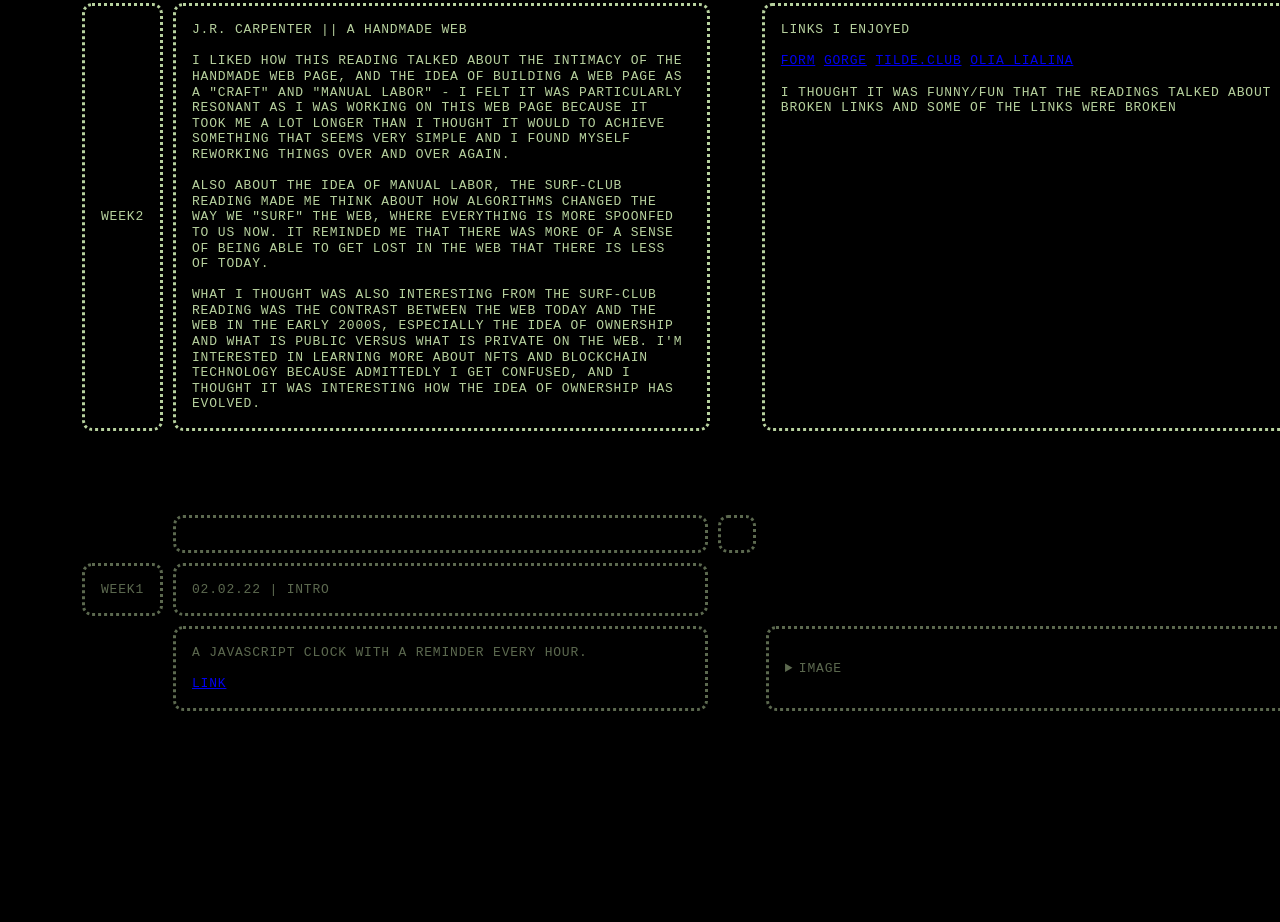
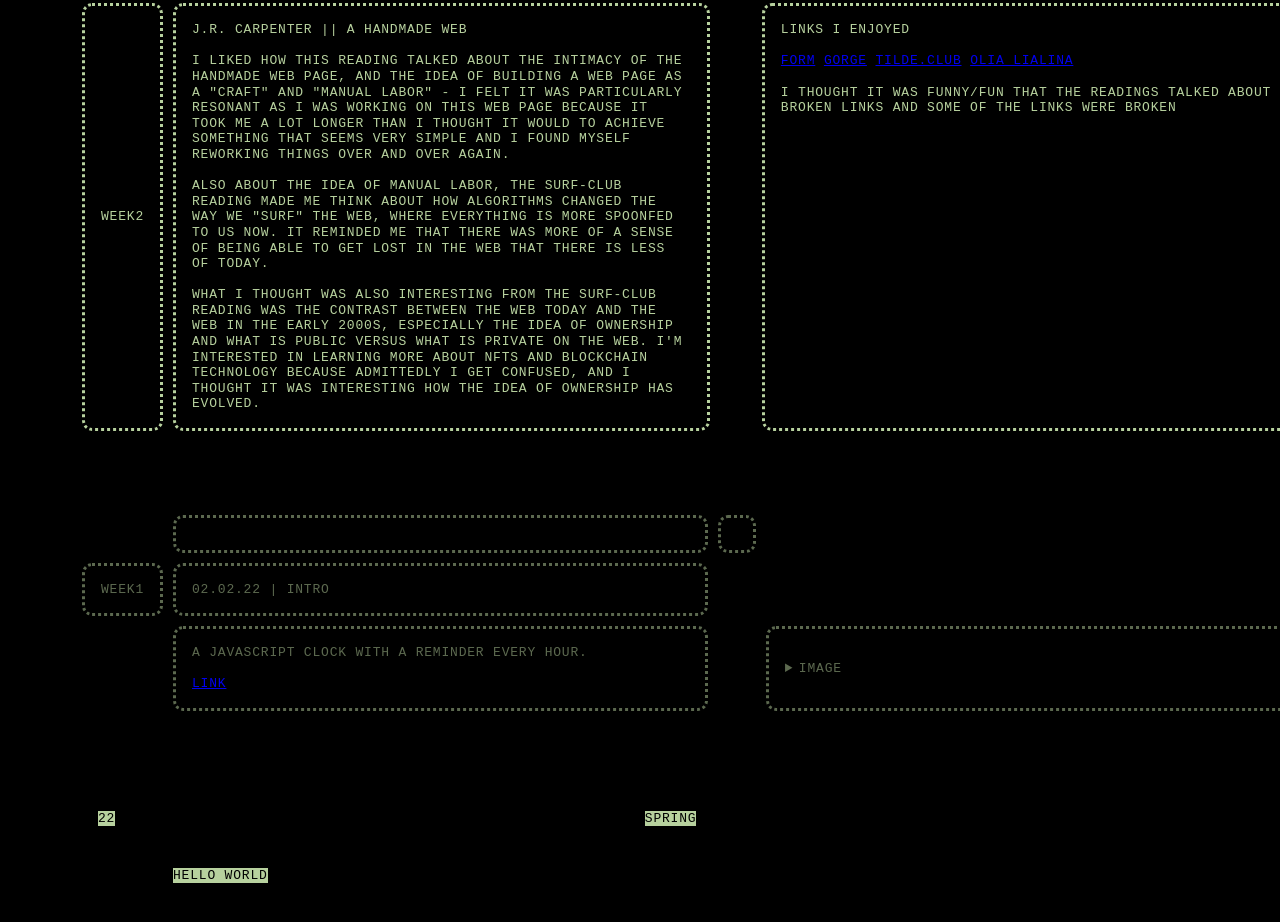
Before and after one commit to okck/a-generative-web-e1, a plain HTML site: page index.html in a window 1280 px wide. Shown: the part 194-1116 px from the top of the page. Before the commit the page ends 939 px from the top, so only its background shows below. Drawn offline with Linux system fonts and the light colour scheme.

Commit message:
Add files via upload

```diff
--- a/index.html
+++ b/index.html
@@ -44,6 +44,11 @@
 
       td {
         border-style: dotted;
+      }
+
+      mark {
+        background-color: rgb(183, 209, 158);
+        color: black;
       }
 
     </style>
@@ -127,5 +132,26 @@
       </table>
     </section>
 <!-- end of week1 -->
+<br>
+<!-- week1 -->
+<section>
+  <table style="width: 700px; color: rgb(183, 209, 158, .5)">
+
+    <tr>
+      <td style="width: 40px; border: none;"><mark>22</mark></td>
+      <td style="width: 540px; border: none;"></td>
+      <td style="width: 0px; border: none;"></td>
+      <td style="width: 100px; border: none;"><mark>spring</mark></td>
+    </tr>
+    <tr>
+      <td style="border: none;"></td>
+      <td style="vertical-align: top; border: none;">
+        <p><mark>hello world</mark></p>
+      </td>
+      <td style="width: 0px; border: none;"></td>
+
+    </tr>
+  </table>
+</section>
   </body>
 </html>
```
